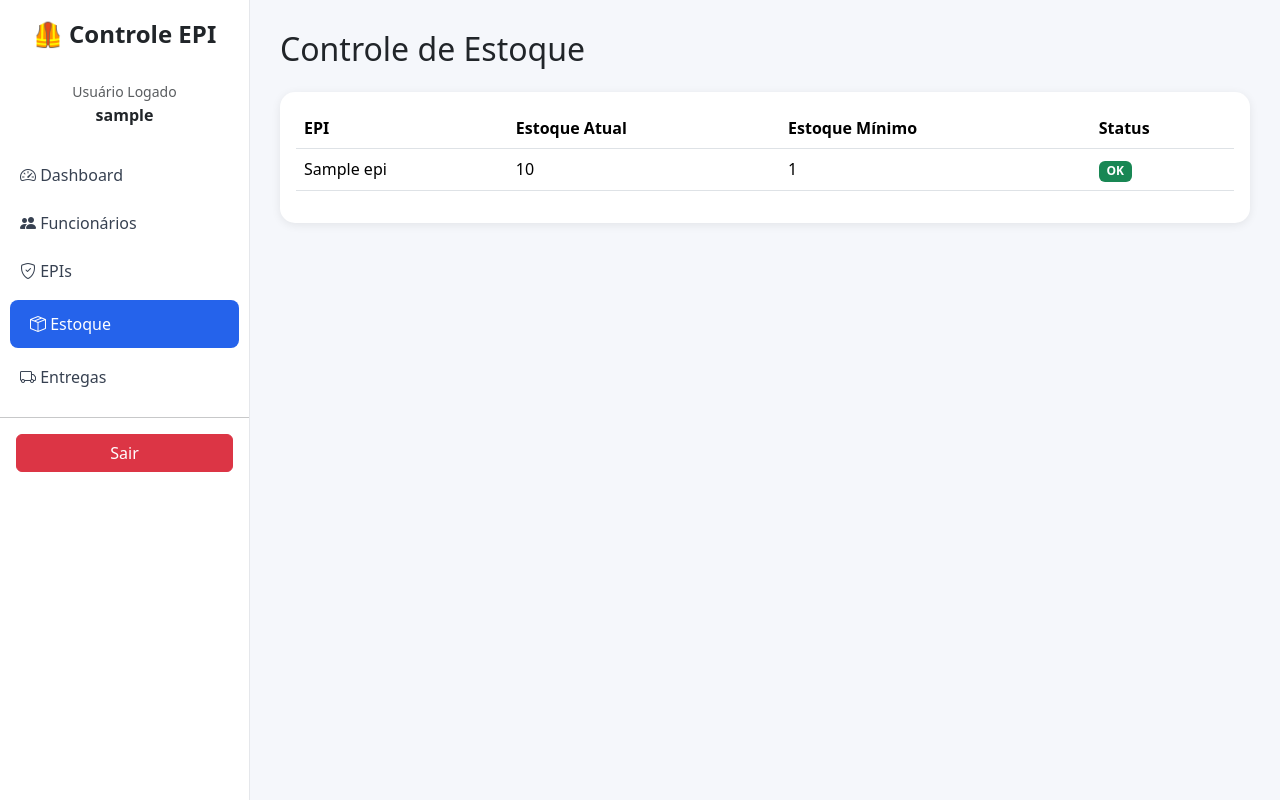
After one commit to cleylima/controle-epi, a Django app: page /estoque/controle/ in a window 1280 px wide. The commit adds this page. Run offline with Django 5.2, Linux system fonts and the light colour scheme; a user stored in the database is signed in; tables that the repository leaves empty hold one stand-in row (values such as "Sample post").

Commit message:
Criada tela de controle de estoque

```diff
--- a/estoque/urls.py
+++ b/estoque/urls.py
@@ -4,7 +4,8 @@ from .views import (
     listar_epis,
     novo_epi,
     editar_epi,
-    excluir_epi
+    excluir_epi,
+    controle_estoque
 )
 
 urlpatterns = [
@@ -32,4 +33,10 @@ urlpatterns = [
         excluir_epi,
         name='excluir_epi'
     ),
+
+    path(
+        'controle/',
+        controle_estoque,
+        name='controle_estoque'
+    ),
 ]
--- a/estoque/views.py
+++ b/estoque/views.py
@@ -92,3 +92,16 @@ def excluir_epi(request, pk):
     return redirect(
         'listar_epis'
     )
+
+@login_required
+def controle_estoque(request):
+
+    epis = EPI.objects.all()
+
+    return render(
+        request,
+        'estoque/controle_estoque.html',
+        {
+            'epis': epis
+        }
+    )
--- a/templates/base.html
+++ b/templates/base.html
@@ -6,6 +6,8 @@
     <title>Controle EPI</title>
 
     <link href="https://cdn.jsdelivr.net/npm/bootstrap@5.3.3/dist/css/bootstrap.min.css" rel="stylesheet">
+    <link href="https://cdn.jsdelivr.net/npm/bootstrap-icons@1.11.3/font/bootstrap-icons.min.css"
+      rel="stylesheet">
 
     <style>
         body{
@@ -42,6 +44,17 @@
             color:#2563eb;
         }
 
+        .sidebar a.active{
+            background:#2563eb;
+            color:white;
+            border-radius:8px;
+            margin:5px 10px;
+        }
+
+        .sidebar a.active:hover{
+            color:white;
+        }
+
         .main-content{
             margin-left:250px;
             padding:30px;
@@ -74,26 +87,29 @@
 
     </div>
 
-    <a href="/">Dashboard</a>
+    <a href="/" class="{% if request.path == '/' %}active{% endif %}">
+        <i class="bi bi-speedometer2"></i>
+        Dashboard
+    </a>
 
-    <a href="{% url 'listar_funcionarios' %}">
+    <a href="{% url 'listar_funcionarios' %}" class="{% if '/funcionarios/' in request.path %}active{% endif %}">
+        <i class="bi bi-people-fill"></i>
         Funcionários
     </a>
 
-    <a href="{% url 'listar_epis' %}">
+    <a href="{% url 'listar_epis' %}" class="{% if request.path == '/estoque/' %}active{% endif %}">
+        <i class="bi bi-shield-check"></i>
         EPIs
     </a>
 
-    <a href="{% url 'listar_epis' %}">
+    <a href="{% url 'controle_estoque' %}" class="{% if '/estoque/controle/' in request.path %}active{% endif %}">
+        <i class="bi bi-box-seam"></i>
         Estoque
     </a>
 
-    <a href="{% url 'listar_entregas' %}">
+   <a href="{% url 'listar_entregas' %}" class="{% if '/entregas/' in request.path %}active{% endif %}">
+        <i class="bi bi-truck"></i>
         Entregas
-    </a>
-
-    <a href="#">
-        Histórico
     </a>
 
     <hr>
--- /dev/null
+++ b/templates/estoque/controle_estoque.html
@@ -0,0 +1,68 @@
+{% extends 'base.html' %}
+
+{% block content %}
+
+<h2 class="mb-4">
+    Controle de Estoque
+</h2>
+
+<div class="card card-modern">
+
+    <div class="card-body">
+
+        <table class="table table-hover">
+
+            <thead>
+
+                <tr>
+                    <th>EPI</th>
+                    <th>Estoque Atual</th>
+                    <th>Estoque Mínimo</th>
+                    <th>Status</th>
+                </tr>
+
+            </thead>
+
+            <tbody>
+
+                {% for epi in epis %}
+
+                <tr>
+
+                    <td>{{ epi.nome }}</td>
+
+                    <td>{{ epi.quantidade_estoque }}</td>
+
+                    <td>{{ epi.estoque_minimo }}</td>
+
+                    <td>
+
+                        {% if epi.quantidade_estoque <= epi.estoque_minimo %}
+
+                            <span class="badge bg-danger">
+                                Estoque Baixo
+                            </span>
+
+                        {% else %}
+
+                            <span class="badge bg-success">
+                                OK
+                            </span>
+
+                        {% endif %}
+
+                    </td>
+
+                </tr>
+
+                {% endfor %}
+
+            </tbody>
+
+        </table>
+
+    </div>
+
+</div>
+
+{% endblock %}
```
